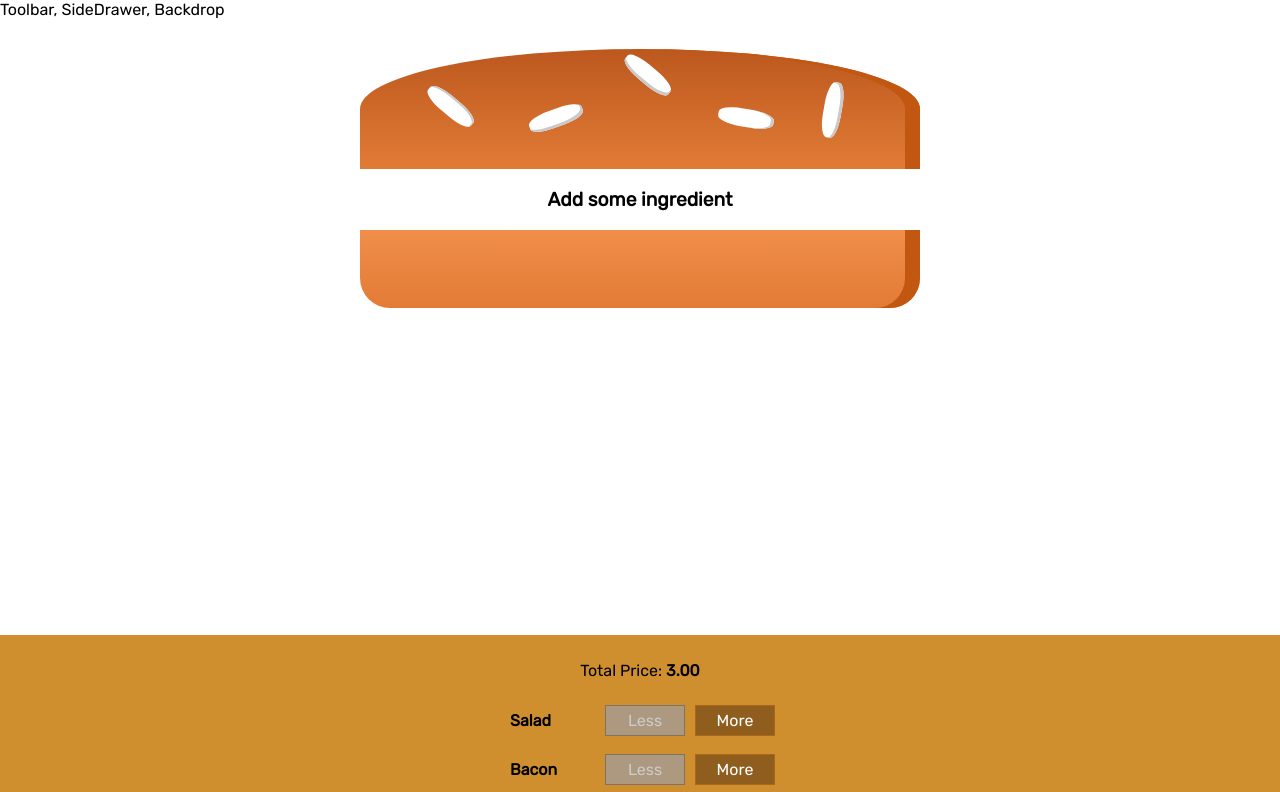
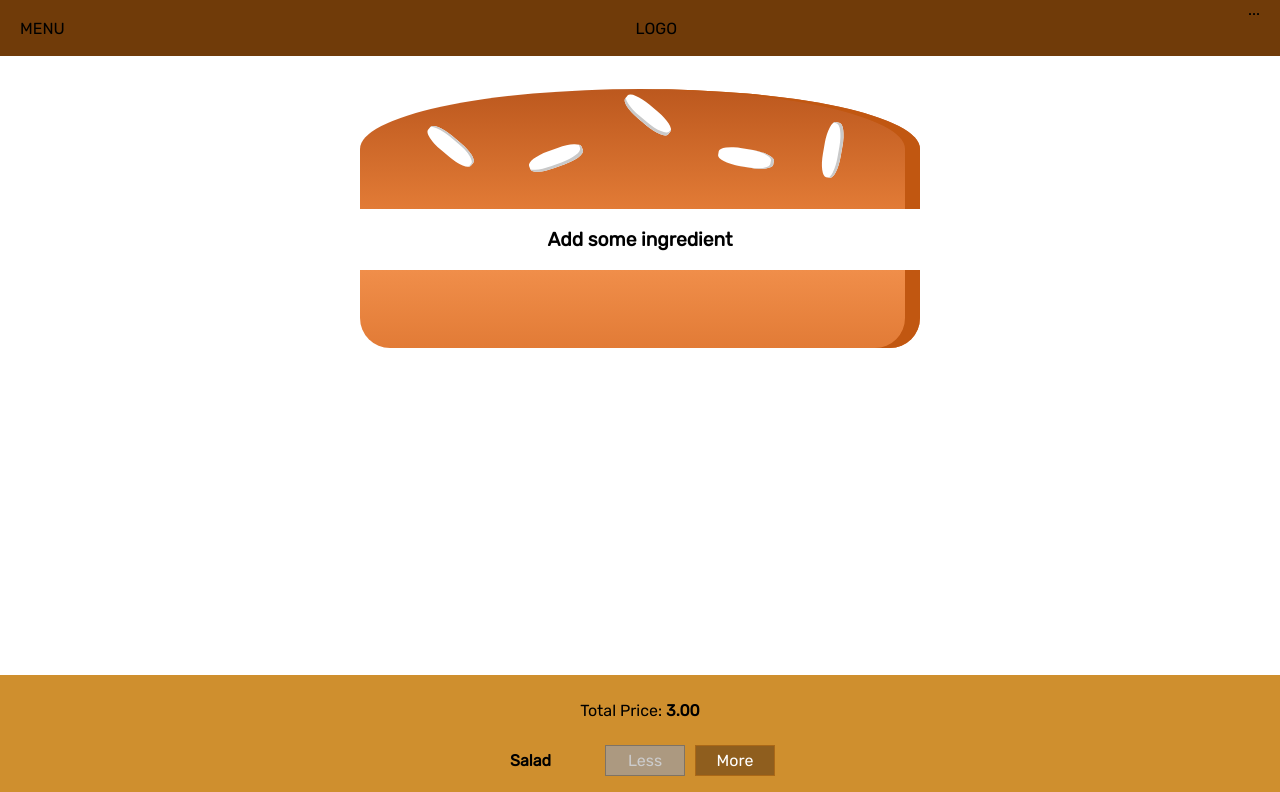
Before and after one commit to allan-2stars/burger-care, a React (Create React App) app: page / in a window 1280 px wide. Shown: the top 792 px of the page. Built offline with nearby package versions, Linux system fonts and the light colour scheme.

Commit message:
add price on order summary + tool bar init

```diff
--- a/src/components/Burger/OrderSummary/OrderSummary.js
+++ b/src/components/Burger/OrderSummary/OrderSummary.js
@@ -5,7 +5,8 @@ import Button from '../../UI/Button/Button';
 const orderSummary = ({
   ingredients,
   purchaseCancelled,
-  purchaseContinued
+  purchaseContinued,
+  price
 }) => {
   const ingredientSummary = Object.keys(ingredients).map(ingredientKey => (
     <li key={ingredientKey}>
@@ -18,6 +19,9 @@ const orderSummary = ({
       <h3>Your Order</h3>
       <p>Hi, your delicious food ...</p>
       <ul>{ingredientSummary}</ul>
+      <p>
+        <strong>Total Price: {price.toFixed(2)}</strong>
+      </p>
       <p>Continue to Checkout?</p>
       <Button btnType='Success' clicked={purchaseContinued}>
         COUNTINUE
--- a/src/components/Layout/Layout.js
+++ b/src/components/Layout/Layout.js
@@ -1,12 +1,13 @@
 import React from 'react';
 
 import classes from './Layout.module.css';
+import Toolbar from '../Navigation/Toolbar/Toolbar';
 
 const Layout = props => {
   return (
     // Toolbar, SideDrawer, Backdrop
     <React.Fragment>
-      <div>Toolbar, SideDrawer, Backdrop</div>
+      <Toolbar />
       <main className={classes.Content}>{props.children}</main>
     </React.Fragment>
   );
--- a/src/components/Layout/Layout.module.css
+++ b/src/components/Layout/Layout.module.css
@@ -1,3 +1,3 @@
 .Content {
-  margin-top: 16px;
+  margin-top: 75px;
 }
--- /dev/null
+++ b/src/components/Navigation/Toolbar/Toolbar.js
@@ -0,0 +1,15 @@
+import React from 'react';
+
+import classes from './Toolbar.module.css';
+
+const toolbar = () => {
+  return (
+    <header className={classes.Toolbar}>
+      <div>MENU</div>
+      <div>LOGO</div>
+      <nav>...</nav>
+    </header>
+  );
+};
+
+export default toolbar;
--- /dev/null
+++ b/src/components/Navigation/Toolbar/Toolbar.module.css
@@ -0,0 +1,28 @@
+.Toolbar {
+  height: 56px;
+  width: 100%;
+  position: fixed;
+  top: 0;
+  left: 0;
+  background-color: #703b09;
+  display: flex;
+  justify-content: space-between;
+  align-items: center;
+  padding: 0 20px;
+  box-sizing: border-box;
+  z-index: 90;
+}
+
+.Toolbar nav {
+  height: 100%;
+}
+
+.Logo {
+  height: 80%;
+}
+
+@media (max-width: 499px) {
+  .DesktopOnly {
+    display: none;
+  }
+}
--- a/src/containers/BurgerBuilder/BurgerBuilder.js
+++ b/src/containers/BurgerBuilder/BurgerBuilder.js
@@ -104,6 +104,7 @@ class BurgerBuilder extends Component {
             ingredients={this.state.ingredients}
             purchaseCancelled={this.purchaseCancelHandler}
             purchaseContinued={this.purchaseContinueHandler}
+            price={this.state.totalPrice}
           />
         </Modal>
         <Burger ingredients={this.state.ingredients} />
```
